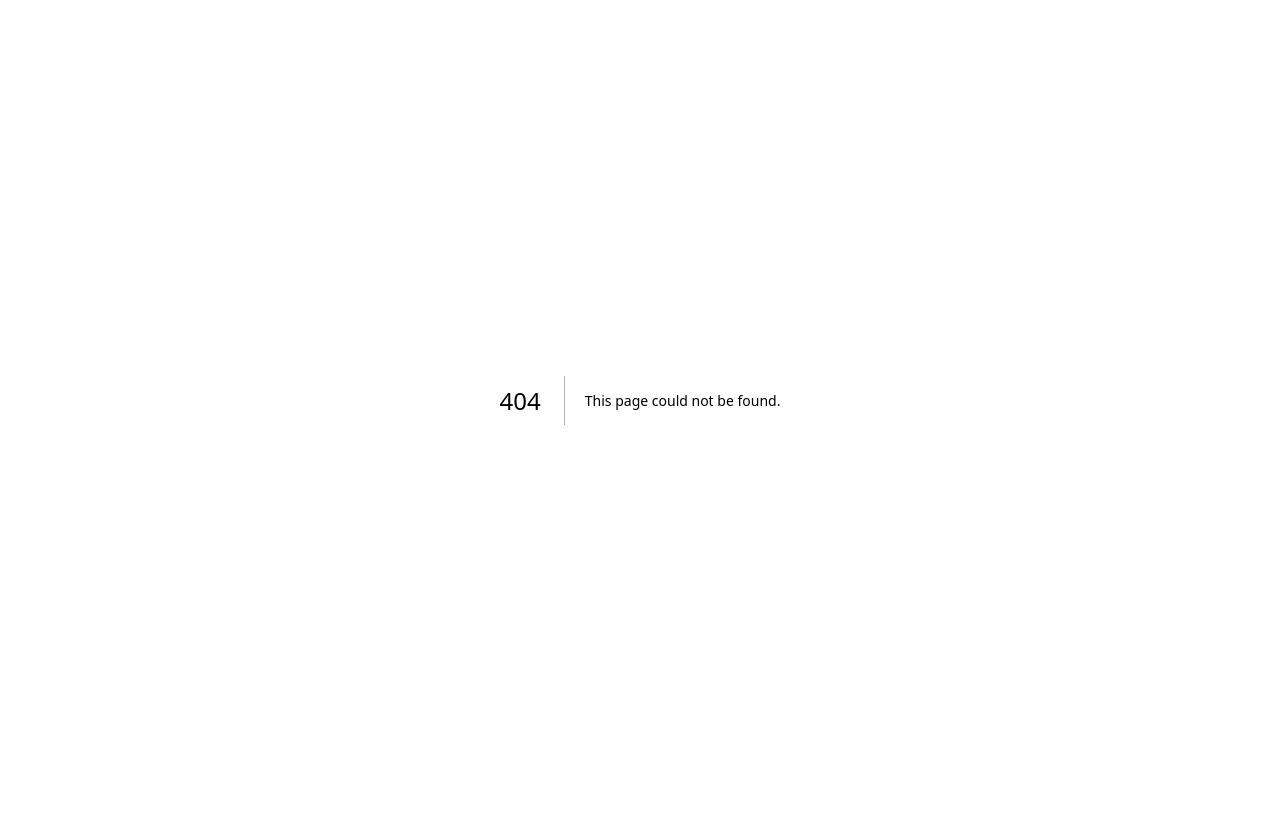
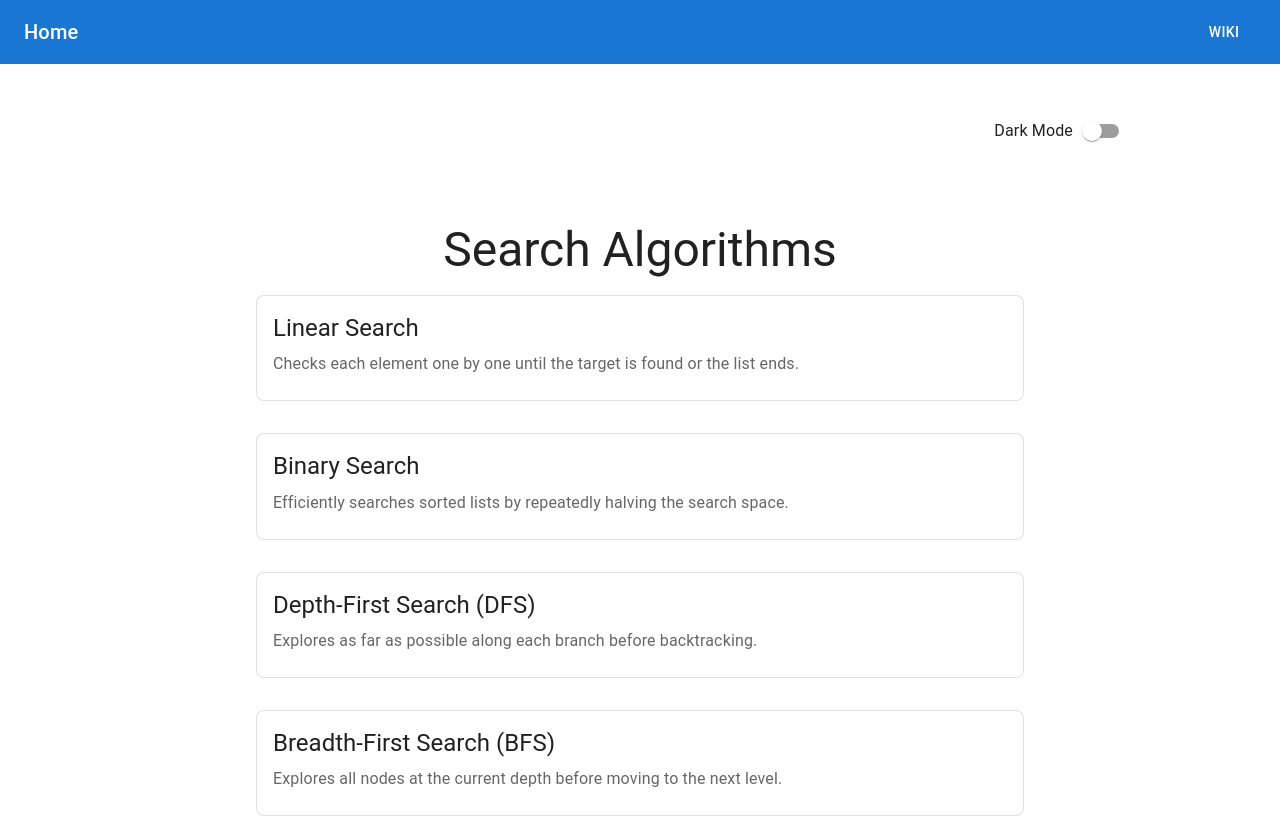
Before and after one commit to kwanlokto/graphing_library, a Next.js app: page /wiki in a window 1280 px wide. Before the commit this address had no page. Shown: the top 817 px of the page. Built offline with nearby package versions, Linux system fonts and the light colour scheme.

Commit message:
create wiki page

```diff
--- a/src/app/layout.tsx
+++ b/src/app/layout.tsx
@@ -1,8 +1,12 @@
+// app/layout.tsx
+
 import "./globals.css";
 
 import { Geist, Geist_Mono } from "next/font/google";
 
 import type { Metadata } from "next";
+import NavBar from "@/ui/navbar";
+import { ThemeRegistry } from "@/ui/theme_registry";
 
 const geistSans = Geist({
   variable: "--font-geist-sans",
@@ -21,15 +25,16 @@ export const metadata: Metadata = {
 
 export default function RootLayout({
   children,
-}: Readonly<{
+}: {
   children: React.ReactNode;
-}>) {
+}) {
   return (
     <html lang="en">
       <body
         className={`${geistSans.variable} ${geistMono.variable} antialiased`}
       >
-        {children}
+        <NavBar />
+        <ThemeRegistry>{children}</ThemeRegistry>
       </body>
     </html>
   );
--- a/src/app/page.tsx
+++ b/src/app/page.tsx
@@ -13,7 +13,6 @@ import AlgorithmSelector from "@/ui/algorithm_selector";
 import Grid from "@/ui/grid";
 import { GridType } from "@/types/grid";
 import { RunButton } from "@/ui/run_path_button";
-import ThemeToggle from "@/ui/theme_toggle";
 
 const App = () => {
   const [grid, setGrid] = useState<GridType>([]);
@@ -66,38 +65,7 @@ const App = () => {
   }, []);
 
   return (
-    <ThemeProvider theme={theme}>
-      <Box
-        sx={{
-          display: "flex",
-          flexDirection: "column",
-          alignItems: "center",
-          gap: 3,
-          padding: 2,
-          backgroundColor: theme.palette.background.default,
-          minHeight: "100vh",
-        }}
-      >
-        <Stack
-          spacing={3}
-          alignItems="center"
-          sx={{
-            maxWidth: "1280px",
-            width: "100%",
-            margin: "0 auto",
-            px: 18,
-            py: 4,
-            backgroundColor: (theme) => theme.palette.background.default,
-          }}
-        >
-          <Box
-            sx={{ display: "flex", justifyContent: "flex-end", width: "100%" }}
-          >
-            <ThemeToggle
-              isDarkMode={isDarkMode}
-              setIsDarkMode={setIsDarkMode}
-            />
-          </Box>
+    <>
       {/* Top Row: Algorithm Selector and Theme Toggle */}
       <Stack
         direction="row"
@@ -105,10 +73,7 @@ const App = () => {
         justifyContent="space-between"
         sx={{ width: "100%" }}
       >
-            <AlgorithmSelector
-              algorithm={algorithm}
-              setAlgorithm={setAlgorithm}
-            />
+        <AlgorithmSelector algorithm={algorithm} setAlgorithm={setAlgorithm} />
 
         <RunButton
           gridState={[grid, setGrid]}
@@ -122,9 +87,7 @@ const App = () => {
       <Box sx={{ width: "100%" }}>
         <Grid grid={grid} setGrid={setGrid} disabled={disableGrid} />
       </Box>
-        </Stack>
-      </Box>
-    </ThemeProvider>
+    </>
   );
 };
 
--- /dev/null
+++ b/src/app/wiki/page.tsx
@@ -0,0 +1,90 @@
+// app/wiki/search-algorithms/page.tsx
+
+"use client";
+
+import {
+  Box,
+  Button,
+  Card,
+  CardContent,
+  Grid,
+  Typography,
+} from "@mui/material";
+
+import Link from "next/link";
+import React from "react";
+
+const searchAlgorithms = [
+  {
+    name: "Linear Search",
+    description:
+      "Checks each element one by one until the target is found or the list ends.",
+  },
+  {
+    name: "Binary Search",
+    description:
+      "Efficiently searches sorted lists by repeatedly halving the search space.",
+  },
+  {
+    name: "Depth-First Search (DFS)",
+    description:
+      "Explores as far as possible along each branch before backtracking.",
+  },
+  {
+    name: "Breadth-First Search (BFS)",
+    description:
+      "Explores all nodes at the current depth before moving to the next level.",
+  },
+  {
+    name: "A* Search",
+    key: "a-star",
+    description:
+      "Finds the shortest path using heuristics to guide the search efficiently.",
+  },
+];
+
+export default function SearchAlgorithmsPage() {
+  return (
+    <Box sx={{ px: 2, py: 6, maxWidth: "800px", mx: "auto" }}>
+      <Typography variant="h3" component="h1" align="center" gutterBottom>
+        Search Algorithms
+      </Typography>
+
+      <Grid container spacing={4}>
+        {searchAlgorithms.map((algo) => (
+          <Grid size={12} key={algo.key}>
+            <Card
+              variant="outlined"
+              sx={{
+                transition: "0.3s",
+                "&:hover": { boxShadow: 3 },
+                borderRadius: 2,
+              }}
+            >
+              <CardContent>
+                <Typography variant="h5" component="div" gutterBottom>
+                  {algo.name}
+                </Typography>
+                <Typography color="text.secondary">
+                  {algo.description}
+                </Typography>
+              </CardContent>
+            </Card>
+          </Grid>
+        ))}
+      </Grid>
+
+      <Box mt={8} textAlign="center">
+        <Button
+          component={Link}
+          href="/"
+          variant="text"
+          color="primary"
+          size="small"
+        >
+          ← Back to Home
+        </Button>
+      </Box>
+    </Box>
+  );
+}
--- /dev/null
+++ b/src/ui/navbar.tsx
@@ -0,0 +1,31 @@
+// components/NavBar.tsx
+
+"use client";
+
+import AppBar from "@mui/material/AppBar";
+import Box from "@mui/material/Box";
+import Button from "@mui/material/Button";
+import Link from "next/link";
+import React from "react";
+import Toolbar from "@mui/material/Toolbar";
+import Typography from "@mui/material/Typography";
+
+export default function NavBar() {
+  return (
+    <AppBar position="static" color="primary">
+      <Toolbar>
+        <Typography variant="h6" component="div" sx={{ flexGrow: 1 }}>
+          <Link href="/" style={{ textDecoration: "none", color: "inherit" }}>
+            Home
+          </Link>
+        </Typography>
+
+        <Box>
+          <Button color="inherit" component={Link} href="/wiki">
+            Wiki
+          </Button>
+        </Box>
+      </Toolbar>
+    </AppBar>
+  );
+}
--- /dev/null
+++ b/src/ui/theme_registry.tsx
@@ -0,0 +1,83 @@
+"use client";
+
+import {
+  Box,
+  CssBaseline,
+  Stack,
+  ThemeProvider,
+  createTheme,
+} from "@mui/material";
+import { FormControlLabel, Switch } from "@mui/material";
+import { useMemo, useState } from "react";
+
+import React from "react";
+
+export const ThemeRegistry = ({ children }: { children: React.ReactNode }) => {
+  const [isDarkMode, setIsDarkMode] = useState(false);
+
+  const theme = useMemo(
+    () =>
+      createTheme({
+        palette: {
+          mode: isDarkMode ? "dark" : "light",
+          primary: {
+            main: isDarkMode ? "#90caf9" : "#1976d2",
+          },
+        },
+      }),
+    [isDarkMode]
+  );
+
+  return (
+    <ThemeProvider theme={theme}>
+      <CssBaseline />
+      <Box
+        sx={{
+          display: "flex",
+          flexDirection: "column",
+          alignItems: "center",
+          gap: 3,
+          padding: 2,
+          backgroundColor: theme.palette.background.default,
+          minHeight: "100vh",
+        }}
+      >
+        <Stack
+          spacing={3}
+          alignItems="center"
+          sx={{
+            maxWidth: "1280px",
+            width: "100%",
+            margin: "0 auto",
+            px: 18,
+            py: 4,
+            backgroundColor: theme.palette.background.default,
+          }}
+        >
+          <Box
+            sx={{
+              display: "flex",
+              justifyContent: "flex-end",
+              width: "100%",
+            }}
+          >
+            <FormControlLabel
+              control={
+                <Switch
+                  checked={isDarkMode}
+                  onChange={() => setIsDarkMode(!isDarkMode)}
+                  name="darkModeToggle"
+                  color="primary"
+                />
+              }
+              labelPlacement="start"
+              label="Dark Mode"
+              sx={{ color: "text.primary" }}
+            />
+          </Box>
+          {children}
+        </Stack>
+      </Box>
+    </ThemeProvider>
+  );
+};
--- a/src/ui/theme_toggle.tsx
+++ /dev/null
@@ -1,31 +0,0 @@
-import { FormControlLabel, Switch } from "@mui/material";
-
-import React from "react";
-
-interface ThemeToggleProps {
-  isDarkMode: boolean;
-  setIsDarkMode: (isDarkMode: boolean) => void;
-}
-
-const ThemeToggle: React.FC<ThemeToggleProps> = ({
-  isDarkMode,
-  setIsDarkMode,
-}) => {
-  return (
-    <FormControlLabel
-      control={
-        <Switch
-          checked={isDarkMode}
-          onChange={() => setIsDarkMode(!isDarkMode)}
-          name="darkModeToggle"
-          color="primary"
-        />
-      }
-      labelPlacement="start"
-      label="Dark Mode"
-      sx={{ color: "text.primary" }}
-    />
-  );
-};
-
-export default ThemeToggle;
```
Also changed, not shown: src/app/wiki/psuedocode/[algorithm]/page.tsx (renamed from src/app/psuedocode/[algorithm]/page.tsx). Lines whose indentation alone changed are shown as unchanged.
